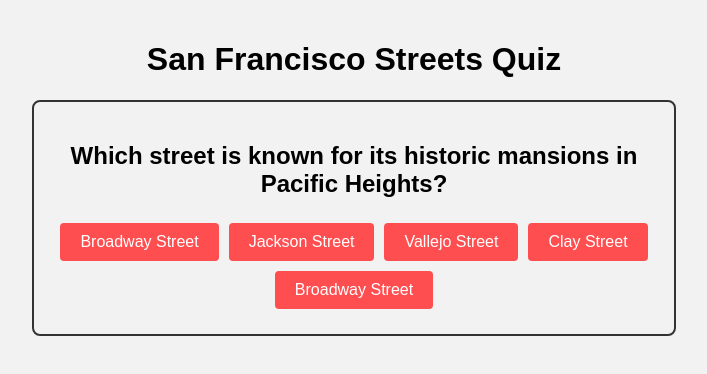
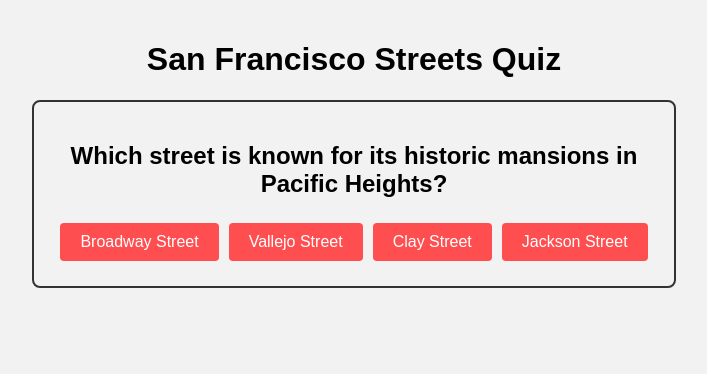
Before and after one commit to ryanburgess/sf-streets, a React (Create React App) app: page / in a window 1280 px wide. Shown: the top 374 px of the page, without its empty margins (286-993 px from the left). Built offline with nearby package versions, Linux system fonts and the light colour scheme.

Commit message:
remove duplicate multiple choice

```diff
--- a/src/Question.js
+++ b/src/Question.js
@@ -12,7 +12,8 @@ const Question = ({ question, options, answer, onAnswer, onNextQuestion }) => {
   const [shuffledOptions, setShuffledOptions] = useState([]);
 
   useEffect(() => {
-    const allOptions = [...options, answer];
+    // Combine the options with the answer, ensuring no duplicates
+    const allOptions = options.includes(answer) ? [...options] : [...options, answer];
     setShuffledOptions(shuffleArray(allOptions));
   }, [question, options, answer]);
 
```
